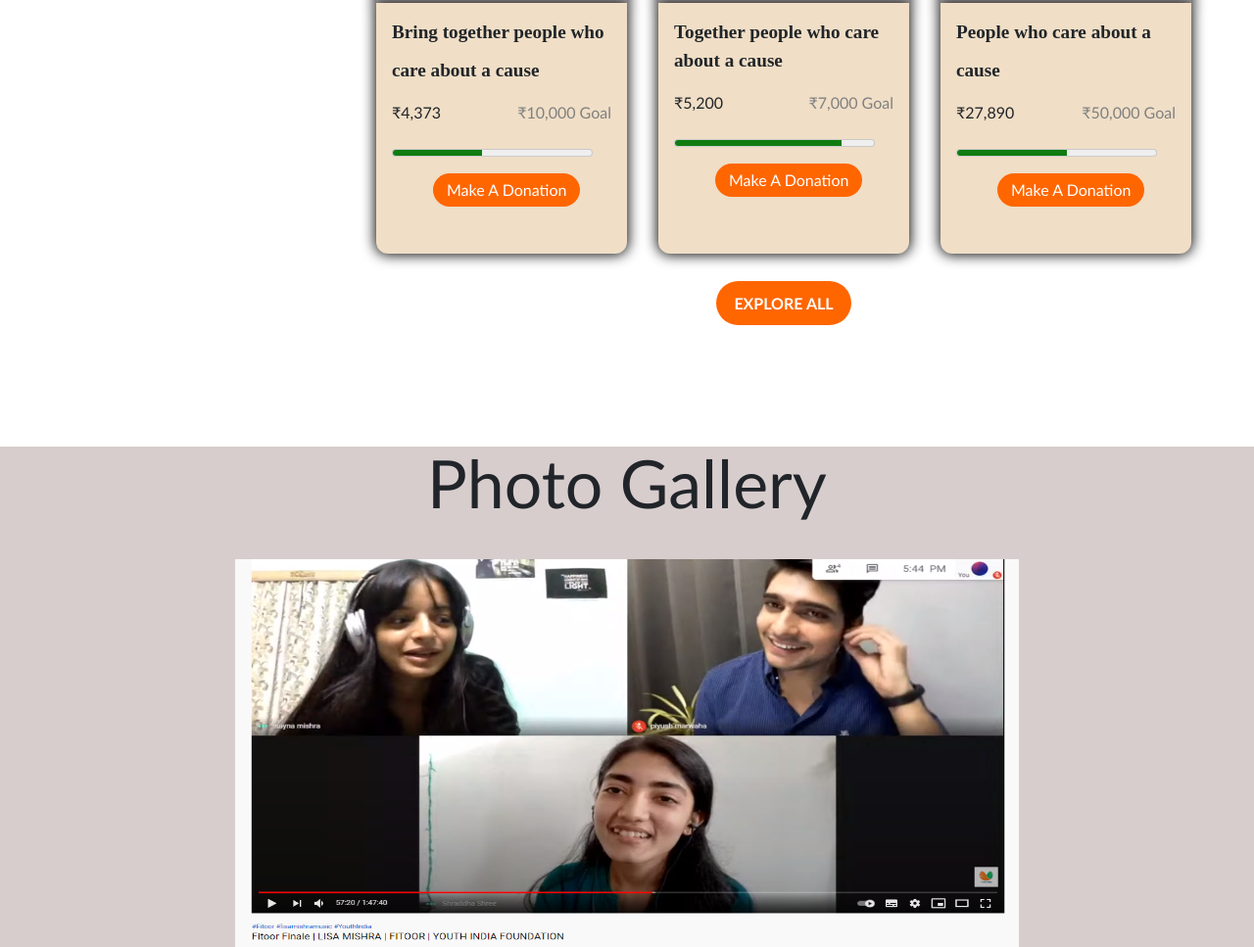
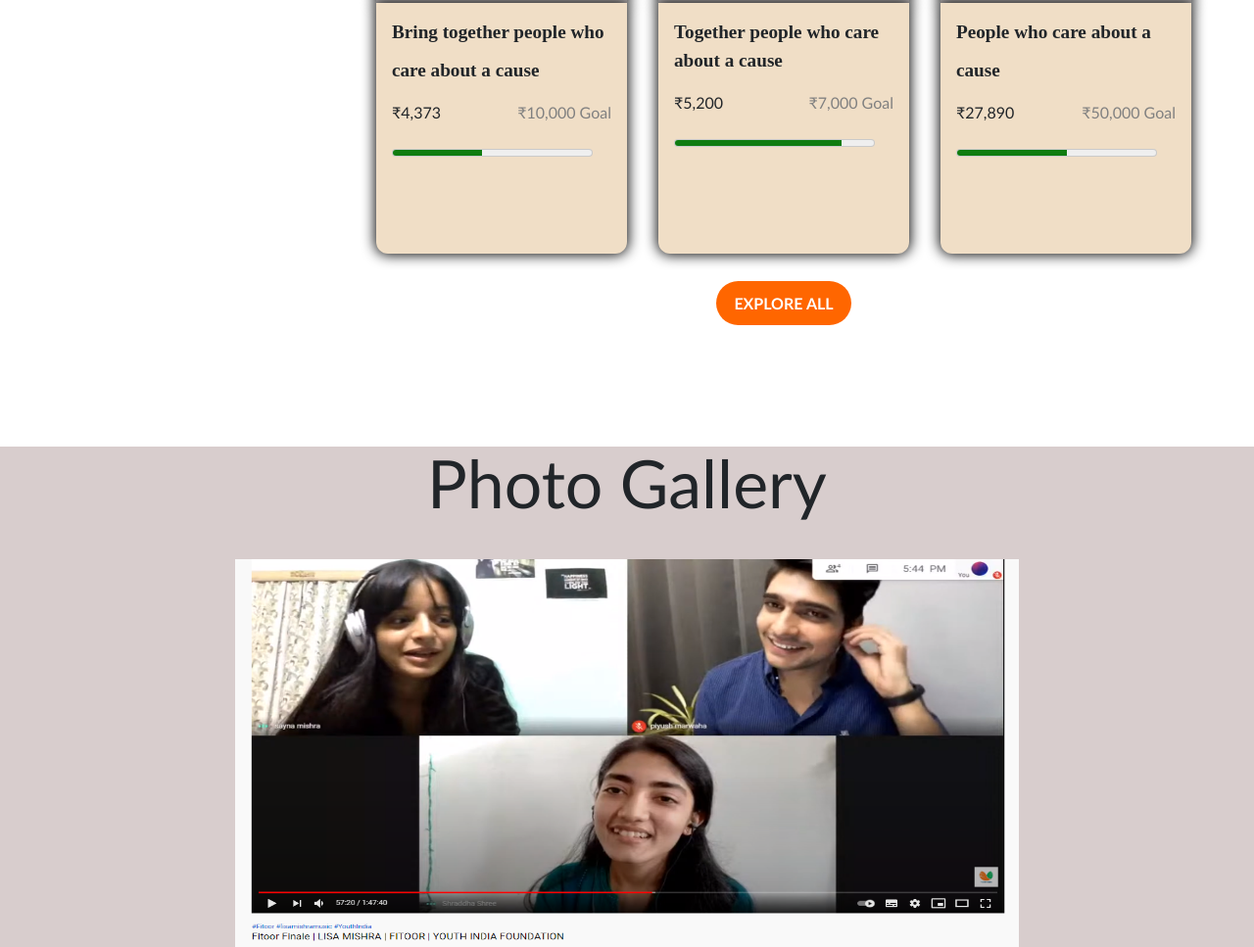
Before and after one commit to shubhamchauhan38/YIF-Final, a plain HTML site: page index.html in a window 1280 px wide. Shown: the part 4335-5302 px from the top of the page at 98% size. Drawn offline with nearby package versions, Linux system fonts and the light colour scheme.

Commit message:
Update index.html

```diff
--- a/index.html
+++ b/index.html
@@ -377,7 +377,7 @@
                             </div>
                             <meter class="meter1" value="4.5" max="10"></meter>
                             <br> <br>
-                            <button class="big-btn">Make A Donation</button>
+<!--                             <button class="big-btn">Make A Donation</button> -->
 
                         </div>
                     </div>
@@ -393,7 +393,7 @@
                             </div>
                             <meter class="meter1" value="8.4" max="10"></meter>
                             <br> <br>
-                            <button class="big-btn">Make A Donation</button>
+<!--                             <button class="big-btn">Make A Donation</button> -->
                         </div>
                     </div>
                     <div class="card1 mar">
@@ -408,7 +408,7 @@
                             </div>
                             <meter class="meter1" value="5.5" max="10"></meter>
                             <br> <br>
-                            <button class="big-btn">Make A Donation</button>
+<!--                             <button class="big-btn">Make A Donation</button> -->
 
                         </div>
                     </div>
```
